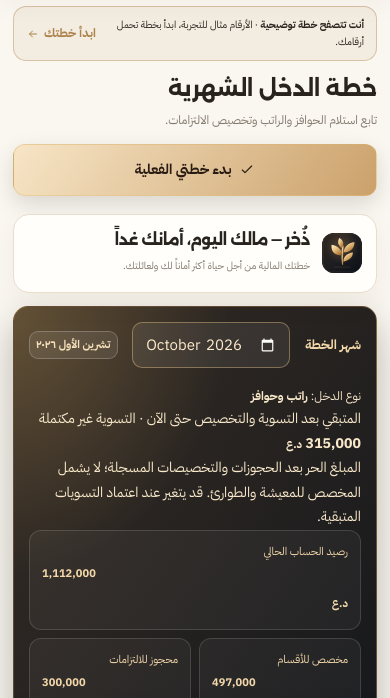
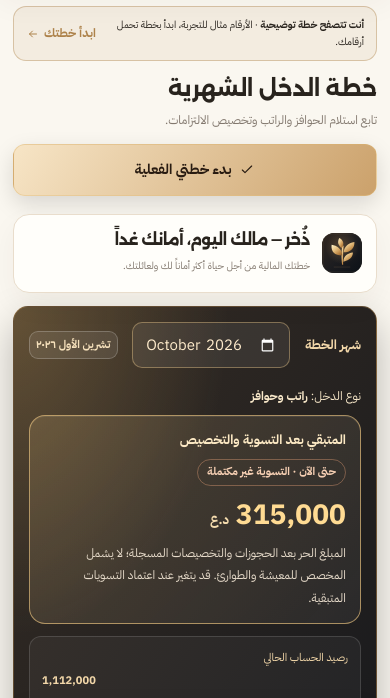
Before and after one commit to ammaralmaliky60-sys/ammar-wallet, a plain HTML site: page index.html in a window 390 px wide. Shown: the part 66-764 px from the top of the page. Drawn offline with Linux system fonts and the light colour scheme.

Commit message:
style: highlight free settlement balance across all themes and mobile

```diff
--- a/thukhr-design-system.css
+++ b/thukhr-design-system.css
@@ -210,3 +210,40 @@ body[data-thukhr-theme] [data-settings-group][hidden],body[data-thukhr-theme] #t
 .smart-row .thukhr-status-choice{flex:0 1 260px;min-width:180px}
 .thukhr-settlement-row .thukhr-status-choice{width:100%}
 @media(max-width:760px){.smart-row .thukhr-status-choice{width:100%;min-width:0;flex:auto}}
+
+
+/* Settlement result: distinguish free balance from cash and assigned envelopes. */
+body[data-thukhr-theme] .wf-settlement-result{
+ margin:8px 0 12px;padding:16px 18px;border-radius:16px;
+ border:1px solid rgba(242,202,132,.62);
+ background:linear-gradient(135deg,rgba(255,214,140,.15),rgba(255,255,255,.055));
+ box-shadow:inset 0 1px 0 rgba(255,255,255,.08);
+}
+body[data-thukhr-theme] .wf-settlement-result-head{
+ display:flex;align-items:center;justify-content:space-between;gap:8px;flex-wrap:wrap;
+}
+body[data-thukhr-theme] .wf-settlement-result-head>span:first-child{
+ font-size:15px;font-weight:800;color:#fce9c4;line-height:1.7;
+}
+body[data-thukhr-theme] .wf-settlement-result-state{
+ font-size:11px;font-weight:600;line-height:1.7;color:#f7e5c6;
+ border:1px solid rgba(255,230,189,.25);border-radius:999px;padding:3px 9px;
+}
+body[data-thukhr-theme] .wf-settlement-result-state.is-pending{
+ color:#f7d0b4;border-color:rgba(255,175,128,.35);
+}
+body[data-thukhr-theme] .wf-settlement-result-value{
+ display:block;margin:9px 0 2px;color:#ffdb93;line-height:1.45;
+ font-size:clamp(26px,5.8vw,36px);font-weight:800;font-variant-numeric:tabular-nums;
+ overflow-wrap:anywhere;
+}
+body[data-thukhr-theme] .wf-settlement-result-value .num{color:inherit;font-size:inherit;font-weight:inherit;}
+body[data-thukhr-theme] .wf-settlement-result-value small{font-size:13px;color:#f6ddaf;font-weight:650;}
+body[data-thukhr-theme] .wf-settlement-result>p{
+ margin:6px 0 0;color:#e8dccb;font-size:12px;line-height:1.9;
+}
+@media(max-width:760px){
+ body[data-thukhr-theme] .wf-settlement-result{padding:13px 14px;}
+ body[data-thukhr-theme] .wf-settlement-result-head>span:first-child{font-size:13px;}
+ body[data-thukhr-theme] .wf-settlement-result-value{font-size:28px;}
+}
```
